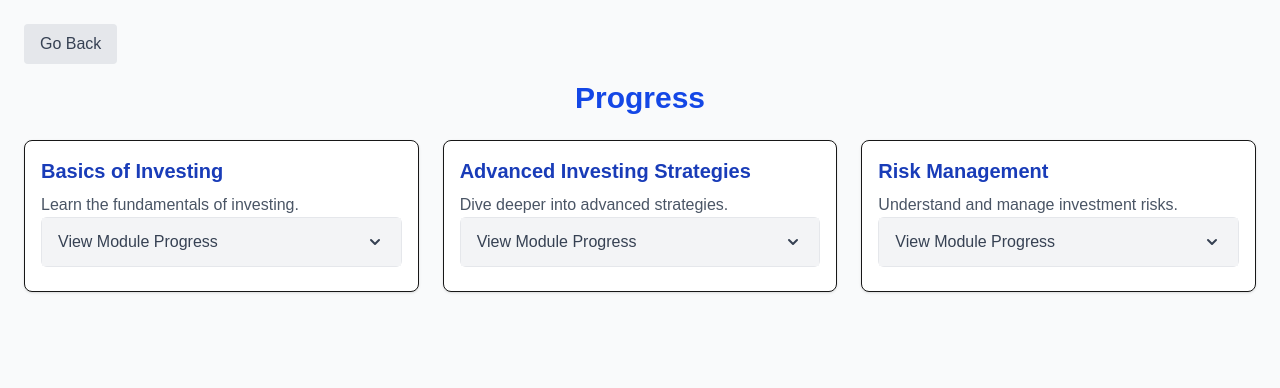
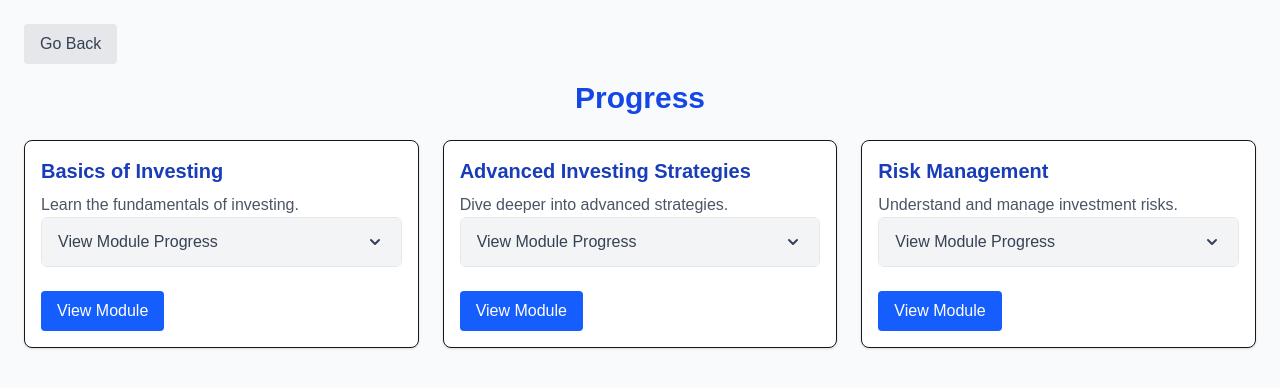
Before and after one commit to ayang21/Echelon, a Next.js app in the folder echelon/: page /profile in a window 1280 px wide. Shown: the top 388 px of the page. Built offline with nearby package versions, Linux system fonts and the light colour scheme.

Commit message:
Feat: Implement state variable to track progress of modules

```diff
--- a/echelon/app/Components/ModuleCard.tsx
+++ b/echelon/app/Components/ModuleCard.tsx
@@ -6,11 +6,21 @@ type Module = {
   description: string;
 };
 
-export default function ModuleCard({ module }: { module: Module }) {
+type Progress = {
+  completedVideos: number[];
+  quizCompleted: boolean;
+}
+
+export default function ModuleCard({ module, progress }: { module: Module, progress: Progress }) {
   return (
     <div className="p-4 bg-white border rounded-lg shadow hover:shadow-lg transition">
       <h2 className="text-xl font-semibold text-blue-800">{module.title}</h2>
       <p className="text-gray-600 mt-2">{module.description}</p>
+      {progress && (
+        <p className="text-sm text-gray-500 mt-2">
+          Videos Completed: {progress.completedVideos.length} | Quiz: {progress.quizCompleted ? 'Completed' : 'Not Completed'}
+        </p>
+      )}
       <Link href={`/modules/${module.id}`}>
         <button className="mt-4 bg-blue-600 text-white px-4 py-2 rounded hover:bg-blue-700 transition">
           Start Module
--- a/echelon/app/Components/ProgressCard.tsx
+++ b/echelon/app/Components/ProgressCard.tsx
@@ -1,5 +1,4 @@
 import Link from 'next/link';
-import { useState } from 'react';
 import Dropdown from './Dropdown';
 
 type Module = {
@@ -8,24 +7,29 @@ type Module = {
   description: string;
 };
 
-export default function ProgressCard({ module }: { module: Module }) {
+type Progress = {
+  completedVideos: number[];
+  quizCompleted: boolean;
+};
 
+export default function ProgressCard({ module, progress }: { module: Module; progress: Progress }) {
   return (
     <div className="p-4 bg-white border rounded-lg shadow hover:shadow-lg transition">
       <h2 className="text-xl font-semibold text-blue-800">{module.title}</h2>
       <p className="text-gray-600 mt-2">{module.description}</p>
       <Dropdown title="View Module Progress">
         <p className="text-gray-600 mt-2">
-          <strong>Videos watched</strong>:
+          <strong>Videos Watched:</strong> {progress.completedVideos.length}
         </p>
         <p className="text-gray-600 mt-2">
-              <pre>   Introduction to Investing: Yes!</pre>
-              <pre>   Why Investing Matters: Yes!</pre>
-              <pre>   Types of Investments: Yes!</pre> <br></br>
-            <strong>Quiz Complete:</strong> Yes!
-              </p>
+          <strong>Quiz Completed:</strong> {progress.quizCompleted ? 'Yes' : 'No'}
+        </p>
       </Dropdown>
-
+      <Link href={`/modules/${module.id}`}>
+        <button className="mt-4 bg-blue-600 text-white px-4 py-2 rounded hover:bg-blue-700 transition">
+          View Module
+        </button>
+      </Link>
     </div>
   );
 }
--- /dev/null
+++ b/echelon/app/context/ProgressContext.tsx
@@ -0,0 +1,51 @@
+'use client';
+
+import { createContext, useContext, useState, ReactNode } from 'react';
+
+type ProgressState = {
+  [moduleId: string]: {
+    completedVideos: number[];
+    quizCompleted: boolean;
+  };
+};
+
+type ProgressContextType = {
+  progressState: ProgressState;
+  updateProgress: (moduleId: string, videoId?: number, quizCompleted?: boolean) => void;
+};
+
+const ProgressContext = createContext<ProgressContextType | undefined>(undefined);
+
+export const ProgressProvider = ({ children }: { children: ReactNode }) => {
+  const [progressState, setProgressState] = useState<ProgressState>({});
+
+  const updateProgress = (moduleId: string, videoId?: number, quizCompleted?: boolean) => {
+    setProgressState((prevState) => {
+      const moduleProgress = prevState[moduleId] || { completedVideos: [], quizCompleted: false };
+
+      return {
+        ...prevState,
+        [moduleId]: {
+          completedVideos: videoId
+            ? [...new Set([...moduleProgress.completedVideos, videoId])]
+            : moduleProgress.completedVideos,
+          quizCompleted: quizCompleted ?? moduleProgress.quizCompleted,
+        },
+      };
+    });
+  };
+
+  return (
+    <ProgressContext.Provider value={{ progressState, updateProgress }}>
+      {children}
+    </ProgressContext.Provider>
+  );
+};
+
+export const useProgress = () => {
+  const context = useContext(ProgressContext);
+  if (!context) {
+    throw new Error('useProgress must be used within a ProgressProvider');
+  }
+  return context;
+};
--- a/echelon/app/layout.tsx
+++ b/echelon/app/layout.tsx
@@ -1,4 +1,5 @@
 import type { Metadata } from "next";
+import { ProgressProvider } from "./context/ProgressContext";
 import "./globals.css";
 
 export const metadata: Metadata = {
@@ -16,7 +17,7 @@ export default function RootLayout({
       <body
         className={`bg-gray-100 text-gray-800 font-sans antialiased`}
       >
-        {children}
+       <ProgressProvider>{children}</ProgressProvider>
       </body>
     </html>
   );
--- a/echelon/app/modules/[id]/page.tsx
+++ b/echelon/app/modules/[id]/page.tsx
@@ -1,56 +1,36 @@
 'use client';
 
 import { useEffect, useState } from 'react';
+import { useProgress } from '../../context/ProgressContext';
 import Link from 'next/link';
 import Quiz from '../../Components/Quiz';
 import StreakTracker from '../../Components/StreakTracker';
 
-type Module = {
-  id: string;
-  title: string;
-  description: string;
-  videos: { id: number; title: string; url: string }[];
-  quiz: { id: number; question: string; options: string[]; correct: number }[];
-};
-
 export default function ModulePage({ params }: { params: { id: string } }) {
-  const [moduleData, setModuleData] = useState<Module | null>(null);
-  const [progress, setProgress] = useState<number[]>([]);
-  const [quizCompleted, setQuizCompleted] = useState(false);
-  const [quizResults, setQuizResults] = useState<boolean[]>([]);
+  const [moduleData, setModuleData] = useState<any>(null);
+  const { progressState, updateProgress } = useProgress();
 
   useEffect(() => {
     fetch('/Data/sampleData.json')
       .then((res) => res.json())
       .then((data) => {
-        const thisModule = data.modules.find((mod: Module) => mod.id === params.id);
+        const thisModule = data.modules.find((mod: any) => mod.id === params.id);
         setModuleData(thisModule || null);
-        setQuizResults(new Array(thisModule?.quiz.length || 0).fill(false));
       })
       .catch((err) => console.error('Failed to load module data:', err));
   }, [params.id]);
 
   const handleVideoComplete = (videoId: number) => {
-    if (!progress.includes(videoId)) {
-      setProgress([...progress, videoId]);
-    }
-  };
-
-  const handleQuizAnswer = (index: number, isCorrect: boolean) => {
-    const updatedResults = [...quizResults];
-    updatedResults[index] = isCorrect;
-    setQuizResults(updatedResults);
+    updateProgress(params.id, videoId);
   };
 
   const handleQuizComplete = () => {
-    if (quizResults.every((result) => result)) {
-      setQuizCompleted(true);
-    } else {
-      alert('Please answer all questions correctly before completing the quiz.');
-    }
+    updateProgress(params.id, undefined, true);
   };
 
   if (!moduleData) return <p className="text-center mt-10 text-gray-600">Loading module...</p>;
+
+  const moduleProgress = progressState[params.id] || { completedVideos: [], quizCompleted: false };
 
   return (
     <div className="min-h-screen bg-gray-50 p-6">
@@ -65,14 +45,12 @@ export default function ModulePage({ params }: { params: { id: string } }) {
       <h1 className="text-3xl font-bold text-center text-blue-700 mb-6">
         Module: {moduleData.title}
       </h1>
-      <p className="text-center text-gray-600 mb-6">{moduleData.description}</p>
-
       <StreakTracker days={5} />
 
       <div className="mb-6">
         <h2 className="text-2xl font-semibold text-gray-800 mb-4">Videos</h2>
         <ul>
-          {moduleData.videos.map((video, index) => (
+          {moduleData.videos.map((video: any) => (
             <li key={video.id} className="mb-4">
               <a
                 href={video.url}
@@ -80,7 +58,7 @@ export default function ModulePage({ params }: { params: { id: string } }) {
                 rel="noopener noreferrer"
                 onClick={() => handleVideoComplete(video.id)}
                 className={`block w-full text-left p-4 border rounded-lg text-black ${
-                  progress.includes(video.id)
+                  moduleProgress.completedVideos.includes(video.id)
                     ? 'bg-green-100 border-green-400'
                     : 'bg-white border-gray-300 hover:border-blue-300 hover:bg-blue-50'
                 }`}
@@ -92,16 +70,17 @@ export default function ModulePage({ params }: { params: { id: string } }) {
         </ul>
       </div>
 
-      {progress.length === moduleData.videos.length && !quizCompleted && (
+      {moduleProgress.completedVideos.length === moduleData.videos.length &&
+        !moduleProgress.quizCompleted && (
           <div className="mb-6">
             <h2 className="text-2xl font-semibold text-gray-800 mb-4">Quiz</h2>
-          {moduleData.quiz.map((quizItem: Module['quiz'][0], index: number) => (
+            {moduleData.quiz.map((quizItem: any, index: number) => (
               <Quiz
                 key={quizItem.id}
                 question={quizItem.question}
                 options={quizItem.options}
                 correct={quizItem.correct}
-              onAnswer={(isCorrect: boolean) => handleQuizAnswer(index, isCorrect)}
+                onAnswer={() => {}}
               />
             ))}
             <button
@@ -113,7 +92,7 @@ export default function ModulePage({ params }: { params: { id: string } }) {
           </div>
         )}
 
-      {quizCompleted && quizResults.every((result) => result) && (
+      {moduleProgress.quizCompleted && (
         <p className="text-green-600 font-bold text-lg mt-4">🎉 Quiz Completed!</p>
       )}
     </div>
--- a/echelon/app/modules/page.tsx
+++ b/echelon/app/modules/page.tsx
@@ -1,11 +1,19 @@
 "use client";
 import { useEffect, useState } from 'react';
+import { useProgress } from '../context/ProgressContext';
 import ModuleCard from '../Components/ModuleCard';
 import Link from 'next/link';
 
+type Module = {
+  id: string;
+  title: string;
+  description: string;
+};
+
 export default function ModulesPage() {
-  const [modules, setModules] = useState([]);
+  const [modules, setModules] = useState<Module[]>([]);
   const [loading, setLoading] = useState(true);
+  const { progressState } = useProgress();
 
   useEffect(() => {
     fetch('/Data/sampleData.json')
@@ -36,7 +44,11 @@ export default function ModulesPage() {
       <h1 className="text-3xl font-bold text-center text-blue-700 mb-6">Modules</h1>
       <div className="grid grid-cols-1 md:grid-cols-2 lg:grid-cols-3 gap-6">
         {modules.map((module) => (
-          <ModuleCard key={module["id"]} module={module} />
+          <ModuleCard
+            key={module.id}
+            module={module}
+            progress={progressState[module.id]}
+          />
         ))}
       </div>
     </div>
--- a/echelon/app/profile/page.tsx
+++ b/echelon/app/profile/page.tsx
@@ -1,11 +1,19 @@
 "use client";
 import { useEffect, useState } from 'react';
+import { useProgress } from '../context/ProgressContext';
 import ProgressCard from '../Components/ProgressCard';
 import Link from 'next/link';
 
+type Module = {
+  id: string;
+  title: string;
+  description: string;
+};
+
 export default function UserProfile() {
-  const [modules, setModules] = useState([]);
+  const [modules, setModules] = useState<Module[]>([]);
   const [loading, setLoading] = useState(true);
+  const { progressState } = useProgress();
 
   useEffect(() => {
     fetch('/Data/sampleData.json')
@@ -36,7 +44,11 @@ export default function UserProfile() {
       <h1 className="text-3xl font-bold text-center text-blue-700 mb-6">Progress</h1>
       <div className="grid grid-cols-1 md:grid-cols-2 lg:grid-cols-3 gap-6">
         {modules.map((module) => (
-          <ProgressCard key={module["id"]} module={module} />
+          <ProgressCard
+            key={module.id}
+            module={module}
+            progress={progressState[module.id] || { completedVideos: [], quizCompleted: false }}
+          />
         ))}
       </div>
     </div>
```
Lines whose indentation alone changed are shown as unchanged.
